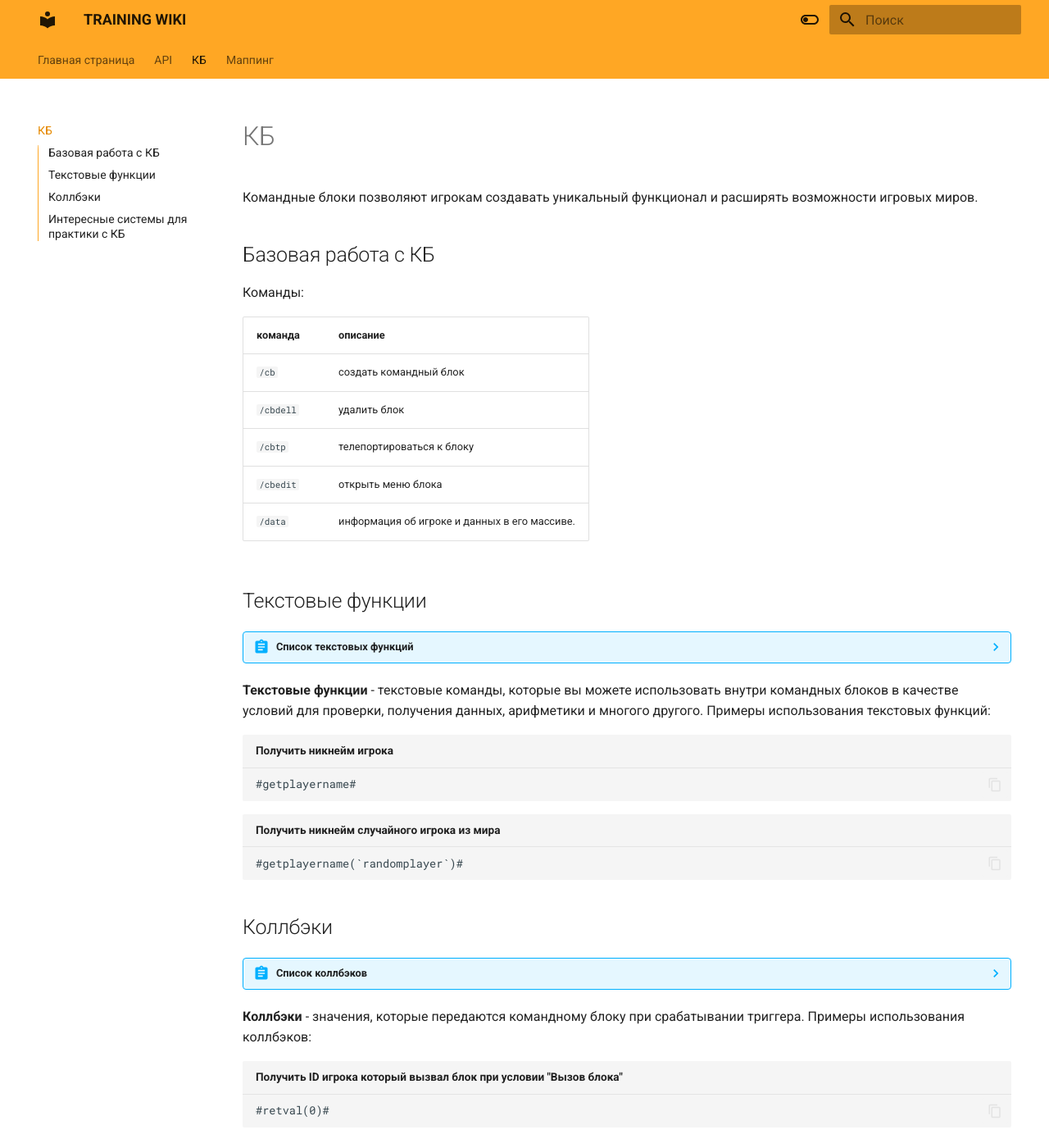
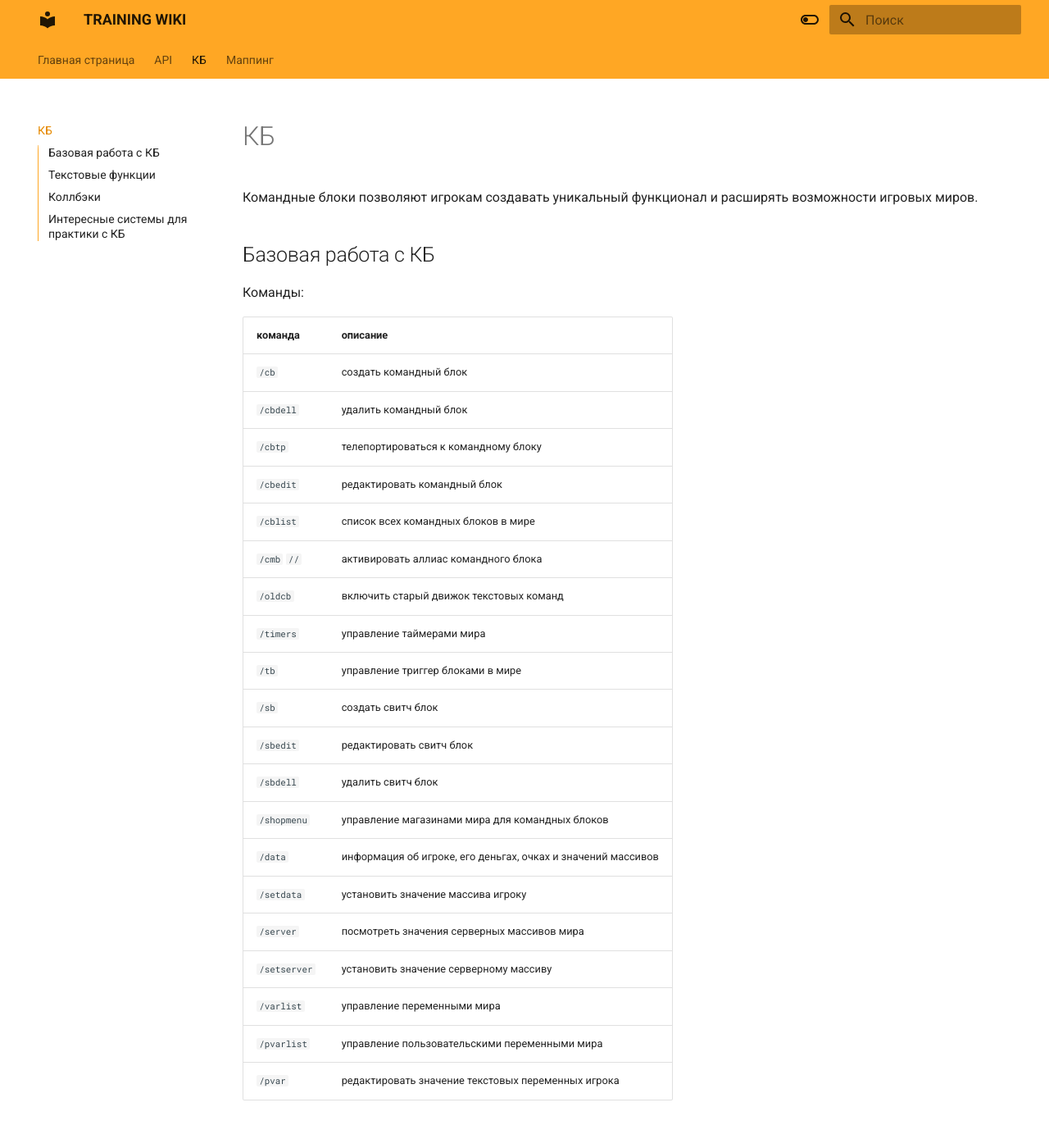
Before and after one commit to yaroslavporshkov/wiki, an MkDocs documentation site: the page built from docs/cb.md, in a window 1280 px wide and 1400 px high. Shown: the whole window at 82% size. Built offline with MkDocs 1.6.1 and Material for MkDocs 9.7.7, drawn with Linux system fonts in a browser that asks for light colours.

Commit message:
Добавление команд КБ

```diff
--- a/docs/cb.md
+++ b/docs/cb.md
@@ -9,10 +9,25 @@
 |команда|описание|
 |:----|:----|
 |`/cb`|создать командный блок|
-|`/cbdell`|удалить блок|
-|`/cbtp`|телепортироваться к блоку|
-|`/cbedit`|открыть меню блока|
-|`/data`|информация об игроке и данных в его массиве.|
+|`/cbdell`|удалить командный блок|
+|`/cbtp`|телепортироваться к командному блоку|
+|`/cbedit`|редактировать командный блок|
+|`/cblist`|список всех командных блоков в мире|
+|`/cmb` `//`|активировать аллиас командного блока|
+|`/oldcb`|включить старый движок текстовых команд|
+|`/timers`|управление таймерами мира|
+|`/tb`|управление триггер блоками в мире|
+|`/sb`|создать свитч блок|
+|`/sbedit`|редактировать свитч блок|
+|`/sbdell`|удалить свитч блок|
+|`/shopmenu`|управление магазинами мира для командных блоков|
+|`/data`|информация об игроке, его деньгах, очках и значений массивов|
+|`/setdata`|установить значение массива игроку|
+|`/server`|посмотреть значения серверных массивов мира|
+|`/setserver`|установить значение серверному массиву|
+|`/varlist`|управление переменными мира|
+|`/pvarlist`|управление пользовательскими переменными мира|
+|`/pvar`|редактировать значение текстовых переменных игрока|
 
 ## Текстовые функции
 
```
